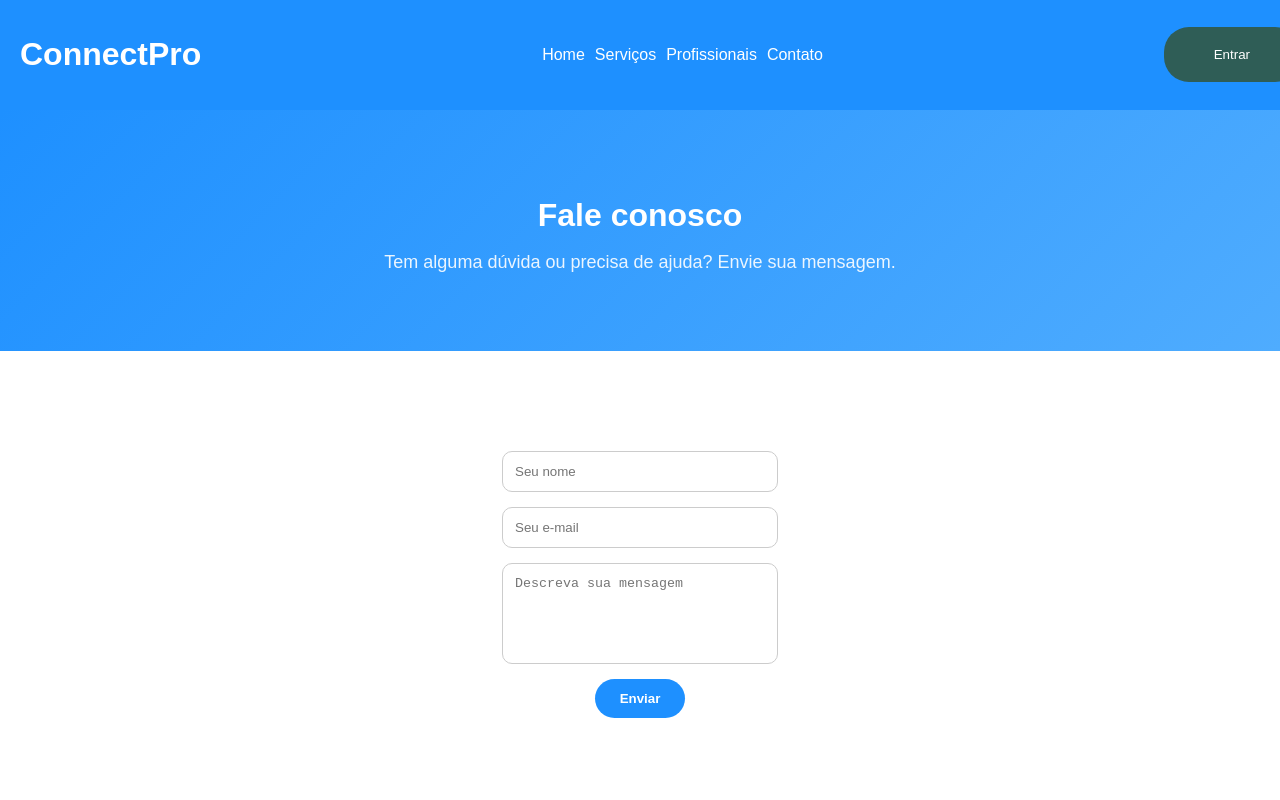
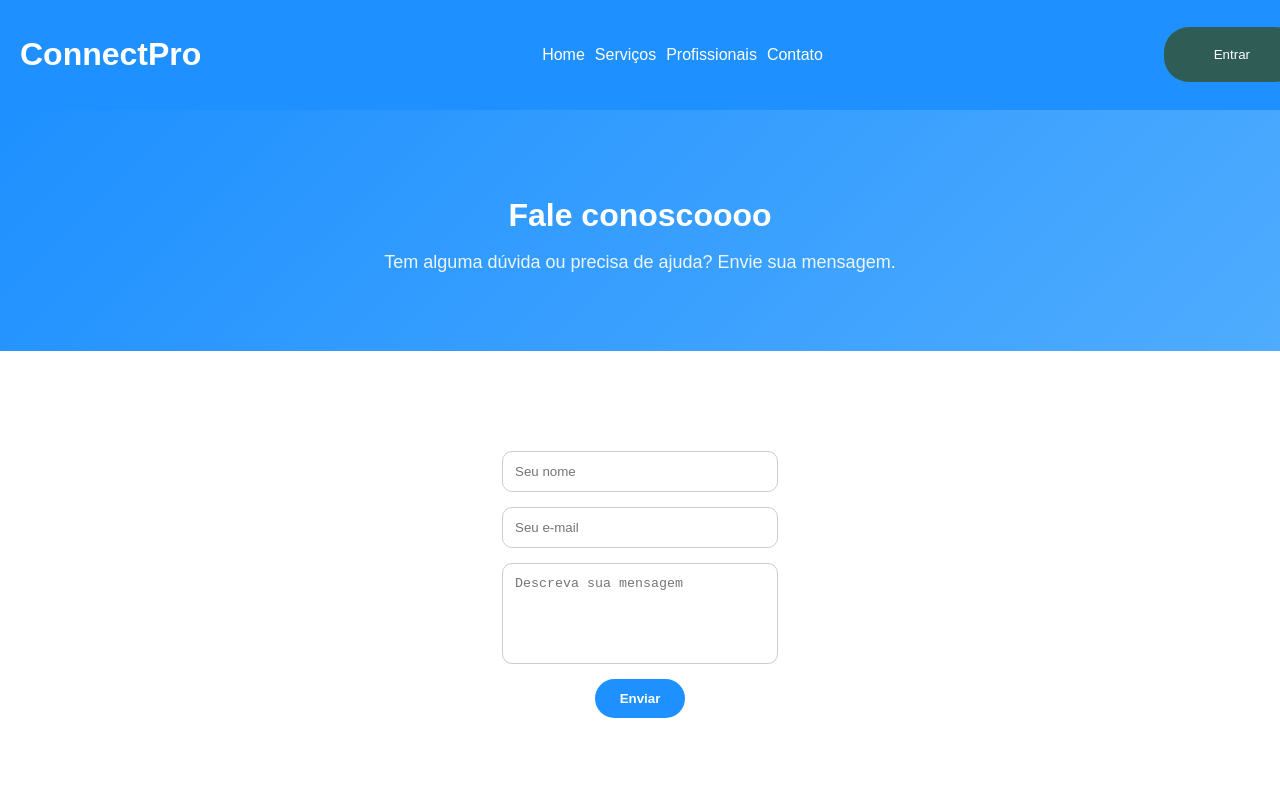
Before and after one commit to GuilhermeLeal1994/connectpro, a plain HTML site: page contato.html in a window 1280 px wide. Shown: the top 800 px of the page. Drawn offline with Linux system fonts and the light colour scheme.

Commit message:
Update header text in contato.html

```diff
--- a/contato.html
+++ b/contato.html
@@ -17,7 +17,7 @@
 
         <!-- HERO -->
         <section class="hero" style="padding: 60px 20px;">
-            <h2>Fale conosco</h2>
+            <h2>Fale conoscoooo</h2>
             <p>Tem alguma dúvida ou precisa de ajuda? Envie sua mensagem.</p>
         </section>
 
```
